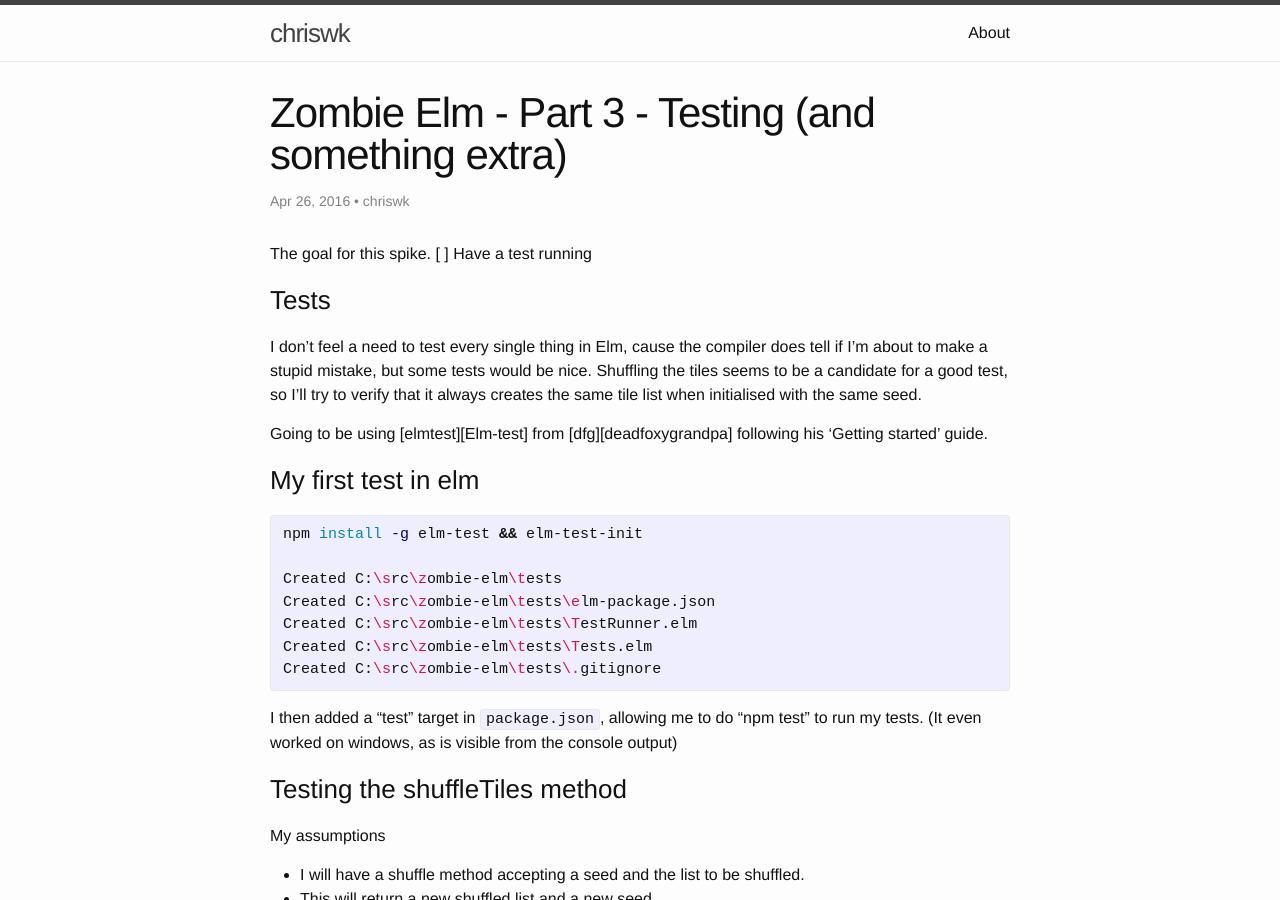
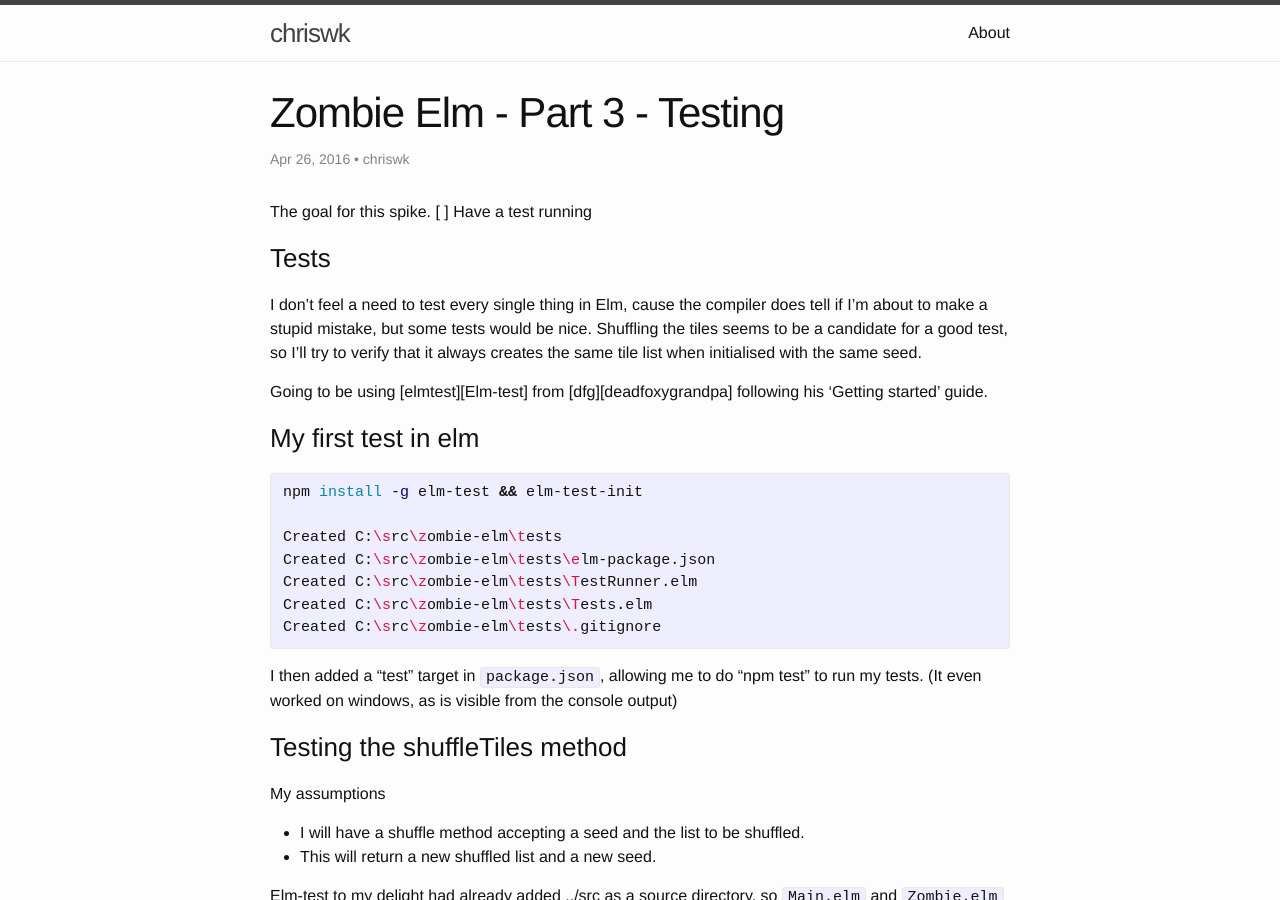
Before and after one commit to chriswk/chriswk.github.io, a Jekyll site: the page built from _posts/2016-04-26-zombie-elm-part3-testing.markdown, in a window 1280 px wide and 900 px high. Built offline with Jekyll 4.4.1, drawn with Linux system fonts in a browser that asks for light colours.

Commit message:
No extras anymore  :)

```diff
--- a/_posts/2016-04-26-zombie-elm-part3-testing.markdown
+++ b/_posts/2016-04-26-zombie-elm-part3-testing.markdown
@@ -1,6 +1,6 @@
 ---
 layout: post
-title: Zombie Elm - Part 3 - Testing (and something extra)
+title: Zombie Elm - Part 3 - Testing
 author: chriswk
 published: true
 date: 2016-04-26T21:20:40+0200
```
